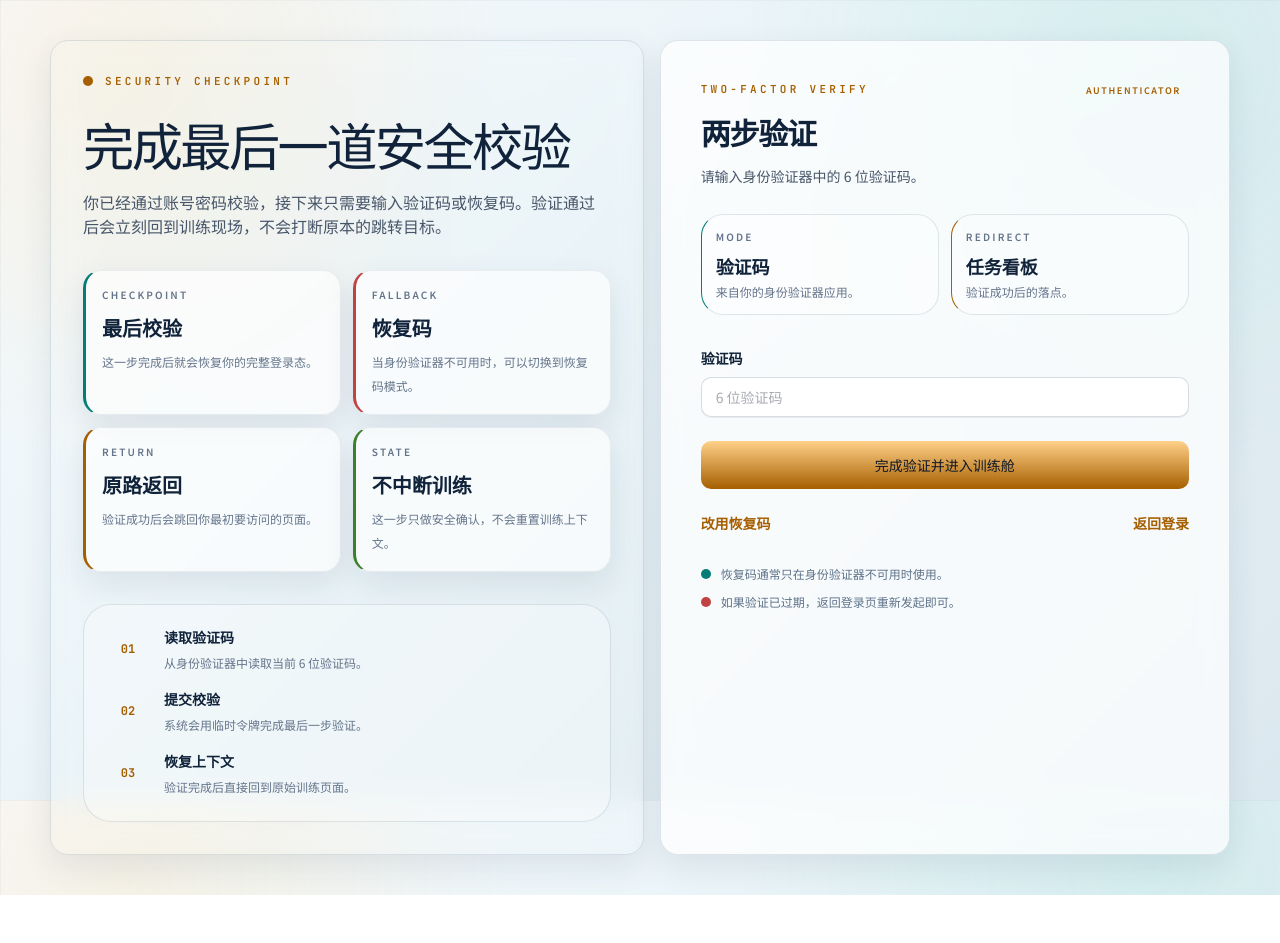
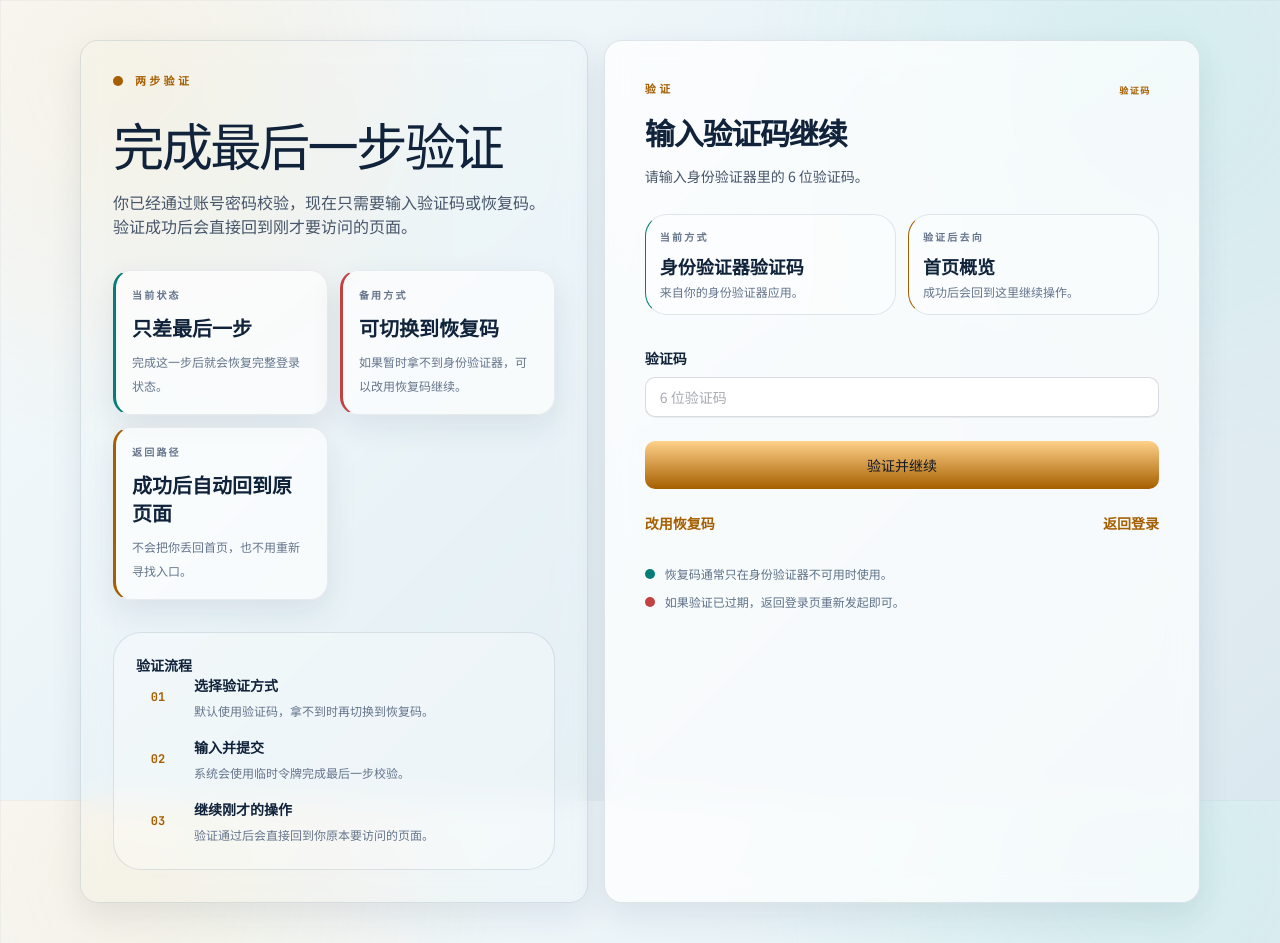
Before and after one commit to Sreehc/ByteCoach, a Vue app in the folder frontend/: page /verify-2fa in a window 1280 px wide. Before the commit the page ends 895 px from the top, so only its background shows below. Built offline with nearby package versions, Linux system fonts and the light colour scheme.

Commit message:
feat: clarify two-factor verification flow

```diff
--- a/frontend/src/pages/auth/TwoFactorVerifyPage.vue
+++ b/frontend/src/pages/auth/TwoFactorVerifyPage.vue
@@ -1,21 +1,21 @@
 <template>
   <div class="auth-immersive-shell px-4 py-8 md:px-6 md:py-10">
-    <div class="auth-viewport mx-auto grid min-h-[calc(100vh-4rem)] max-w-[1180px] items-stretch gap-4 xl:grid-cols-[minmax(0,1.02fr)_minmax(360px,0.98fr)]">
+    <div class="auth-viewport mx-auto grid min-h-[calc(100vh-4rem)] max-w-[1120px] items-stretch gap-4 xl:grid-cols-[minmax(0,0.92fr)_minmax(360px,1.08fr)]">
       <section class="cockpit-panel auth-brand-panel p-6 sm:p-8">
         <div class="flex items-center gap-3">
           <span class="state-pulse" aria-hidden="true"></span>
-          <p class="section-kicker">Security Checkpoint</p>
+          <p class="section-kicker">两步验证</p>
         </div>
 
         <div class="mt-8 max-w-2xl">
-          <h1 class="auth-hero-title">完成最后一道安全校验</h1>
+          <h1 class="auth-hero-title">完成最后一步验证</h1>
           <p class="mt-5 text-sm leading-8 text-slate-600 dark:text-slate-300 sm:text-base">
-            你已经通过账号密码校验，接下来只需要输入验证码或恢复码。验证通过后会立刻回到训练现场，不会打断原本的跳转目标。
+            你已经通过账号密码校验，现在只需要输入验证码或恢复码。验证成功后会直接回到刚才要访问的页面。
           </p>
         </div>
 
         <div class="auth-orbit-grid mt-8">
-          <article v-for="signal in verifySignals" :key="signal.label" class="data-slab p-4" :class="signal.toneClass">
+          <article v-for="signal in verifyHighlights" :key="signal.label" class="data-slab p-4" :class="signal.toneClass">
             <p class="text-[10px] font-semibold uppercase tracking-[0.22em] text-slate-500 dark:text-slate-400">{{ signal.label }}</p>
             <p class="mt-3 text-xl font-semibold text-ink">{{ signal.title }}</p>
             <p class="mt-2 text-xs leading-6 text-slate-500 dark:text-slate-400">{{ signal.detail }}</p>
@@ -23,6 +23,7 @@
         </div>
 
         <div class="mission-orbit mt-8">
+          <p class="text-sm font-semibold text-ink">验证流程</p>
           <div class="mission-orbit__track">
             <div v-for="step in verifySteps" :key="step.index" class="mission-orbit__node">
               <span class="mission-orbit__index">{{ step.index }}</span>
@@ -38,27 +39,27 @@
       <section class="cockpit-panel auth-form-panel p-6 sm:p-8 md:p-10">
         <div class="flex items-start justify-between gap-4">
           <div>
-            <p class="section-kicker">Two-Factor Verify</p>
-            <h2 class="mt-4 text-3xl font-semibold tracking-[-0.04em] text-ink">两步验证</h2>
+            <p class="section-kicker">验证</p>
+            <h2 class="mt-4 text-3xl font-semibold tracking-[-0.04em] text-ink">输入验证码继续</h2>
             <p class="mt-3 text-sm leading-7 text-slate-600 dark:text-slate-300">
-              {{ useRecovery ? '请输入恢复码完成登录。' : '请输入身份验证器中的 6 位验证码。' }}
+              {{ useRecovery ? '请输入恢复码完成登录。' : '请输入身份验证器里的 6 位验证码。' }}
             </p>
           </div>
-          <span class="hard-chip !px-2 !py-0.5 !text-[9px]">{{ useRecovery ? 'Recovery' : 'Authenticator' }}</span>
+          <span class="hard-chip !px-2 !py-0.5 !text-[9px]">{{ useRecovery ? '恢复码' : '验证码' }}</span>
         </div>
 
         <div class="mt-6 grid gap-3 sm:grid-cols-2">
           <article class="auth-stat-card" :class="useRecovery ? 'auth-slab-coral' : 'auth-slab-cyan'">
-            <p class="text-[10px] font-semibold uppercase tracking-[0.22em] text-slate-500 dark:text-slate-400">Mode</p>
-            <p class="mt-2 text-lg font-semibold text-ink">{{ useRecovery ? '恢复码' : '验证码' }}</p>
+            <p class="text-[10px] font-semibold uppercase tracking-[0.22em] text-slate-500 dark:text-slate-400">当前方式</p>
+            <p class="mt-2 text-lg font-semibold text-ink">{{ useRecovery ? '恢复码登录' : '身份验证器验证码' }}</p>
             <p class="mt-1 text-xs text-slate-500 dark:text-slate-400">
               {{ useRecovery ? '适用于无法访问身份验证器的情况。' : '来自你的身份验证器应用。' }}
             </p>
           </article>
           <article class="auth-stat-card auth-slab-amber">
-            <p class="text-[10px] font-semibold uppercase tracking-[0.22em] text-slate-500 dark:text-slate-400">Redirect</p>
+            <p class="text-[10px] font-semibold uppercase tracking-[0.22em] text-slate-500 dark:text-slate-400">验证后去向</p>
             <p class="mt-2 text-lg font-semibold text-ink">{{ redirectLabel }}</p>
-            <p class="mt-1 text-xs text-slate-500 dark:text-slate-400">验证成功后的落点。</p>
+            <p class="mt-1 text-xs text-slate-500 dark:text-slate-400">成功后会回到这里继续操作。</p>
           </article>
         </div>
 
@@ -81,7 +82,7 @@
               class="action-button !min-h-12 w-full"
               @click="handleVerify"
             >
-              {{ loading ? '验证中...' : '完成验证并进入训练舱' }}
+              {{ loading ? '验证中...' : '验证并继续' }}
             </el-button>
           </div>
         </el-form>
@@ -115,37 +116,31 @@ import { useRoute, useRouter } from 'vue-router'
 import { verifyTwoFactorApi } from '@/api/auth'
 import { useAuthStore } from '@/stores/auth'
 
-const verifySignals = [
+const verifyHighlights = [
   {
-    label: 'Checkpoint',
-    title: '最后校验',
-    detail: '这一步完成后就会恢复你的完整登录态。',
+    label: '当前状态',
+    title: '只差最后一步',
+    detail: '完成这一步后就会恢复完整登录状态。',
     toneClass: 'auth-slab-cyan',
   },
   {
-    label: 'Fallback',
-    title: '恢复码',
-    detail: '当身份验证器不可用时，可以切换到恢复码模式。',
+    label: '备用方式',
+    title: '可切换到恢复码',
+    detail: '如果暂时拿不到身份验证器，可以改用恢复码继续。',
     toneClass: 'auth-slab-coral',
   },
   {
-    label: 'Return',
-    title: '原路返回',
-    detail: '验证成功后会跳回你最初要访问的页面。',
+    label: '返回路径',
+    title: '成功后自动回到原页面',
+    detail: '不会把你丢回首页，也不用重新寻找入口。',
     toneClass: 'auth-slab-amber',
-  },
-  {
-    label: 'State',
-    title: '不中断训练',
-    detail: '这一步只做安全确认，不会重置训练上下文。',
-    toneClass: 'auth-slab-lime',
   },
 ]
 
 const verifySteps = [
-  { index: '01', title: '读取验证码', detail: '从身份验证器中读取当前 6 位验证码。' },
-  { index: '02', title: '提交校验', detail: '系统会用临时令牌完成最后一步验证。' },
-  { index: '03', title: '恢复上下文', detail: '验证完成后直接回到原始训练页面。' },
+  { index: '01', title: '选择验证方式', detail: '默认使用验证码，拿不到时再切换到恢复码。' },
+  { index: '02', title: '输入并提交', detail: '系统会使用临时令牌完成最后一步校验。' },
+  { index: '03', title: '继续刚才的操作', detail: '验证通过后会直接回到你原本要访问的页面。' },
 ]
 
 const router = useRouter()
@@ -159,10 +154,10 @@ const useRecovery = ref(false)
 const tempToken = route.query.tempToken as string
 const redirectTarget = computed(() => (route.query.redirect as string) || '/dashboard')
 const redirectLabel = computed(() => {
-  if (redirectTarget.value.includes('/interview')) return '面试舱'
-  if (redirectTarget.value.includes('/review')) return '记忆回放'
-  if (redirectTarget.value.includes('/chat')) return '知识潜航'
-  return '任务看板'
+  if (redirectTarget.value.includes('/interview')) return '模拟面试'
+  if (redirectTarget.value.includes('/review')) return '今日复习'
+  if (redirectTarget.value.includes('/chat')) return '智能问答'
+  return '首页概览'
 })
 
 const toggleMode = () => {
```
